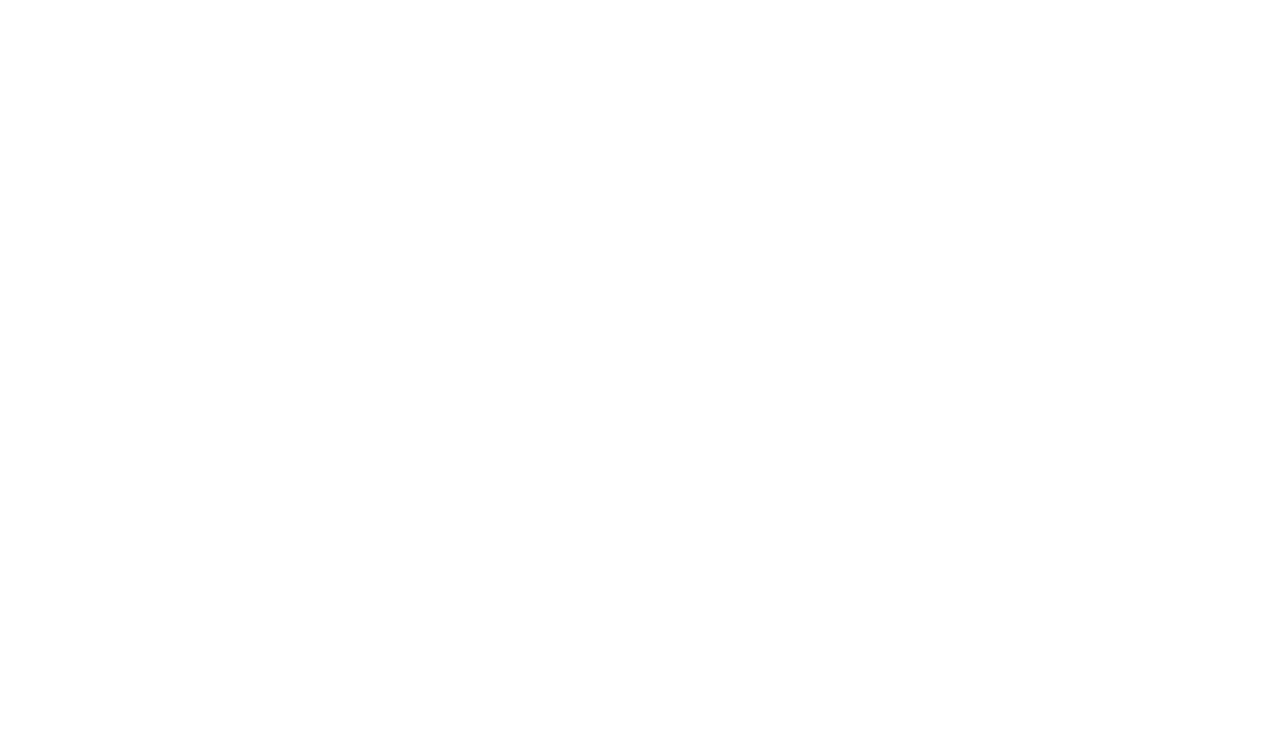
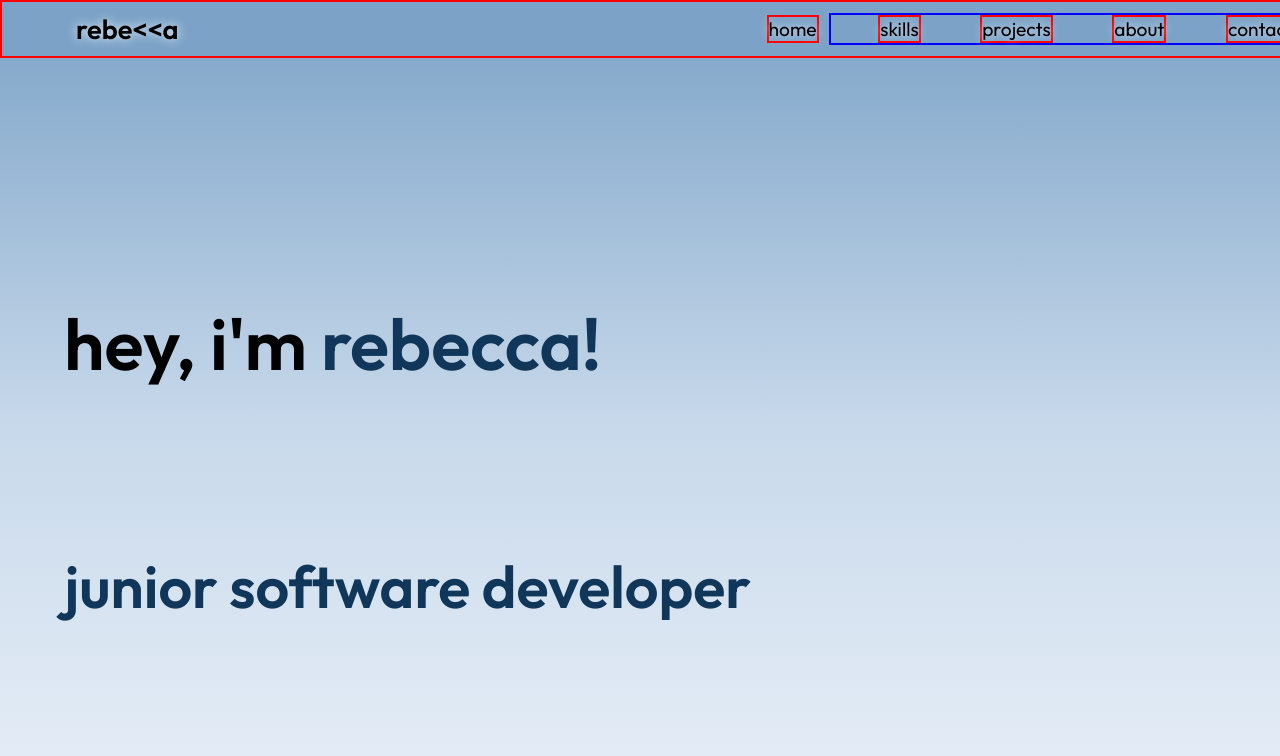
Before and after one commit to rebeccaw628/portfolio, a plain HTML site: page index.html in a window 1280 px wide. Drawn offline with nearby package versions, Linux system fonts and the light colour scheme; files that its build step writes are made by us from their sources.

Commit message:
adds landing page html and styling

```diff
--- a/index.html
+++ b/index.html
@@ -11,3 +11,52 @@
         src="https://kit.fontawesome.com/6d18dc06d5.js"
         crossorigin="anonymous"
     ></script>
+</head>
+
+<body>
+    <header class="navbar">
+    <!-- Nav Bar Logo -->
+    <p class="navbar__logo"> rebe&lt;&lt;a</p>
+
+    <!-- Nav Menu Container -->
+    <nav class="navbar__menu">
+        <!-- Hamburger Icon -->
+        <input type="checkbox" id="menu-toggle" class="navbar__menu-toggle" />
+        <label
+        for="menu-toggle"
+        class="navbar__menu__hamburger"
+        aria-expanded="false"
+        aria-controls="nav-links"
+        aria-label="Open Navigation Menu"
+        >&#9776;
+        </label>
+
+        <!-- Nav Bar Links -->
+        <ul class="navbar__menu__links navbar__menu__items" id="nav-links" aria-hidden="true">
+            <li class="navbar__menu__links--text">
+                <a href="#home">home</a>
+            </li>
+            <li class="navbar__menu__links--text">
+                <a href="#skills">skills</a>
+            </li>
+            <li class="navbar__menu__links--text">
+                <a href="#projects">projects</a>
+            </li>
+            <li class="navbar__menu__links--text">
+                <a href="#about">about</a>
+            </li>
+            <li class="navbar__menu__links--text">
+                <a href="#contact">contact</a>
+            </li>
+        </ul>
+    </nav>
+</header>
+
+<!-- Container for everything except footer -->
+<div class="content">
+    <!-- Home Page -->
+    <section id="home" class="landing page-block">
+        <h1 class="landing__head">hey, i'm <span class="landing__head--name">rebecca!</span></h1>
+        <h3 class="landing__subhead landing__subhead--role">junior software developer</span></h3>
+    </section>
+</div>
--- a/style.scss
+++ b/style.scss
@@ -0,0 +1,146 @@
+@use './partials/palette.scss';
+@use './modules/mixins.scss';
+@use './modules/foundation.scss';
+@use './partials/media-queries.scss' as q;
+
+
+* {
+    margin: 0;
+    padding:0;
+    scroll-behavior: smooth;
+}
+
+//Nav bar styling
+.navbar {
+    border: solid 2px red;
+    @include mixins.flex(row, space-between, nowrap);
+    align-items: center;
+    background-color: palette.$dark-blue;
+    width: 100%;
+    max-width: 100vw;
+    position: fixed;
+    top: 0;
+    z-index: 2;
+
+    @include q.md-up {
+        justify-content: start;
+
+    }
+
+    &__logo {
+        @include mixins.outfit-nav(1.7em, 600);
+        text-shadow: 0 0 10px palette.$lighter-blue;
+        padding: 10px;
+        margin-left: 5vw;
+    }
+
+    &__menu {
+        @include mixins.flex(column, end, nowrap);
+        align-items: flex-end;
+        border:solid 2px blue;
+        @include q.md-up {
+            margin-left: 50%;
+
+        }
+
+        &__hamburger {
+            padding: 10px;
+            cursor: pointer;
+            font-size: 25px;
+            color: palette.$black;
+            text-shadow: 0 0 2px grey;
+            margin-right: 2vw;
+            border: solid 2px purple;
+
+            // Disappears on larger screens
+            @include q.md-up {
+                display: none;
+            }
+        }
+
+        &__links {
+            display: none; //Links hidden on larger screens
+            flex-direction: column;
+            justify-content: center;
+            align-items: flex-end;
+            gap: 10px;
+            top: 60px;
+            width: 100%;
+
+            &--text {
+                list-style: none;
+                margin-right: 2vw;
+                border: solid 2px red;
+            }
+
+            &--open {
+                display: flex; //Show links on smaller screens
+            }
+        }
+
+        @include q.md-up {
+            &__items {
+                @include mixins.flex(row, space-between, nowrap);
+                margin-right: 5vw;
+                gap: 18px;
+            }
+        }
+
+    }
+
+    // Hide checkbox visually but keep it accessible
+    &__menu-toggle {
+        position: absolute;
+        opacity: 0;
+        pointer-events: none;
+        }
+
+    // When menu is open, show the links
+    &__menu-toggle:checked + .navbar__menu__hamburger + .navbar__menu__links {
+        @extend .navbar__menu__links--open;
+    }
+}
+
+.content {
+    @include mixins.flex(column, center, nowrap);
+
+}
+
+.page-block {
+    width: 100%;
+    height: 100vh;
+    padding-top: 60px;
+}
+
+// Landing Page Styling
+
+.landing {
+    @include mixins.flex(column, center, nowrap);
+    background-image: linear-gradient(palette.$dark-blue, palette.$light-blue, palette.$lighter-blue);
+    gap: 4vh;
+
+
+    &__head {
+        @include mixins.outfit-nav(2.5em, 600);
+        margin: 5%;
+        @include q.md-up {
+            @include mixins.outfit-nav(4.5em, 600);
+        }
+
+        &--name {
+            color: palette.$darkest-blue;
+        }
+    }
+
+    &__subhead {
+        @include mixins.outfit-nav(1.7em, 600);
+        margin: 5%;
+        @include q.md-up {
+            @include mixins.outfit-nav(3.7em, 600);
+        }
+
+        &--role {
+            color: palette.$darkest-blue;
+        }
+    }
+}
```
Also changed, not shown: style.css (added), 1 other file.
